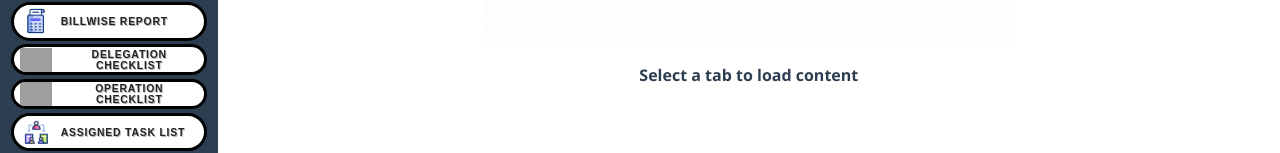
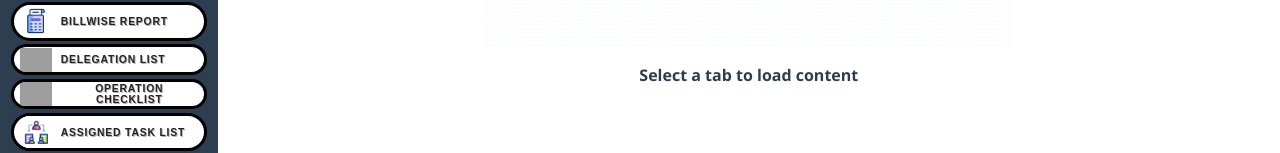
Before and after one commit to PolkivMIS/MIS-DASHBOARD, a plain HTML site: page index.html in a window 1280 px wide. Shown: the part 584-737 px from the top of the page. Drawn offline with Linux system fonts and the light colour scheme; grey boxes are pictures that could not be loaded.

```diff
--- a/index.html
+++ b/index.html
@@ -154,8 +154,8 @@
           'https://script.google.com/u/0/home/projects/1wiSMu-8OA-iFJryCIWs8ACUKs7gQgUsU-fxsztBGTlMQdz7_ZnZale8q/edit'
         )">
           <img src="icons/DELEGATION.gif" alt="icon" class="icon">
-          <span class="now">DELEGATION CHECKLIST</span>
-                    <span class="play">DELEGATION CHECKLIST</span>
+          <span class="now">DELEGATION LIST</span>
+                    <span class="play">DELEGATION LIST</span>
         </button>
 
         <button class="cta" onclick="loadPage(
```
